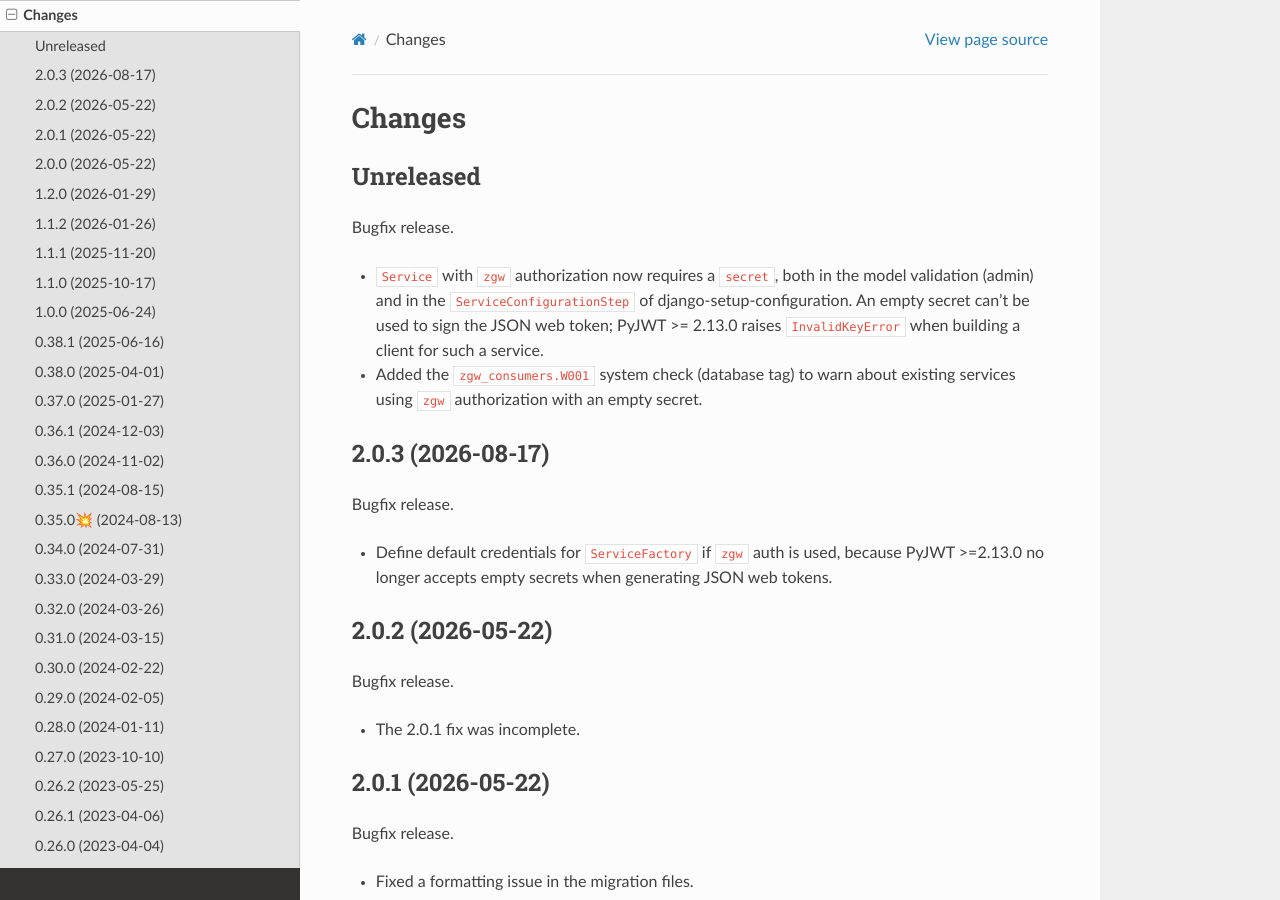
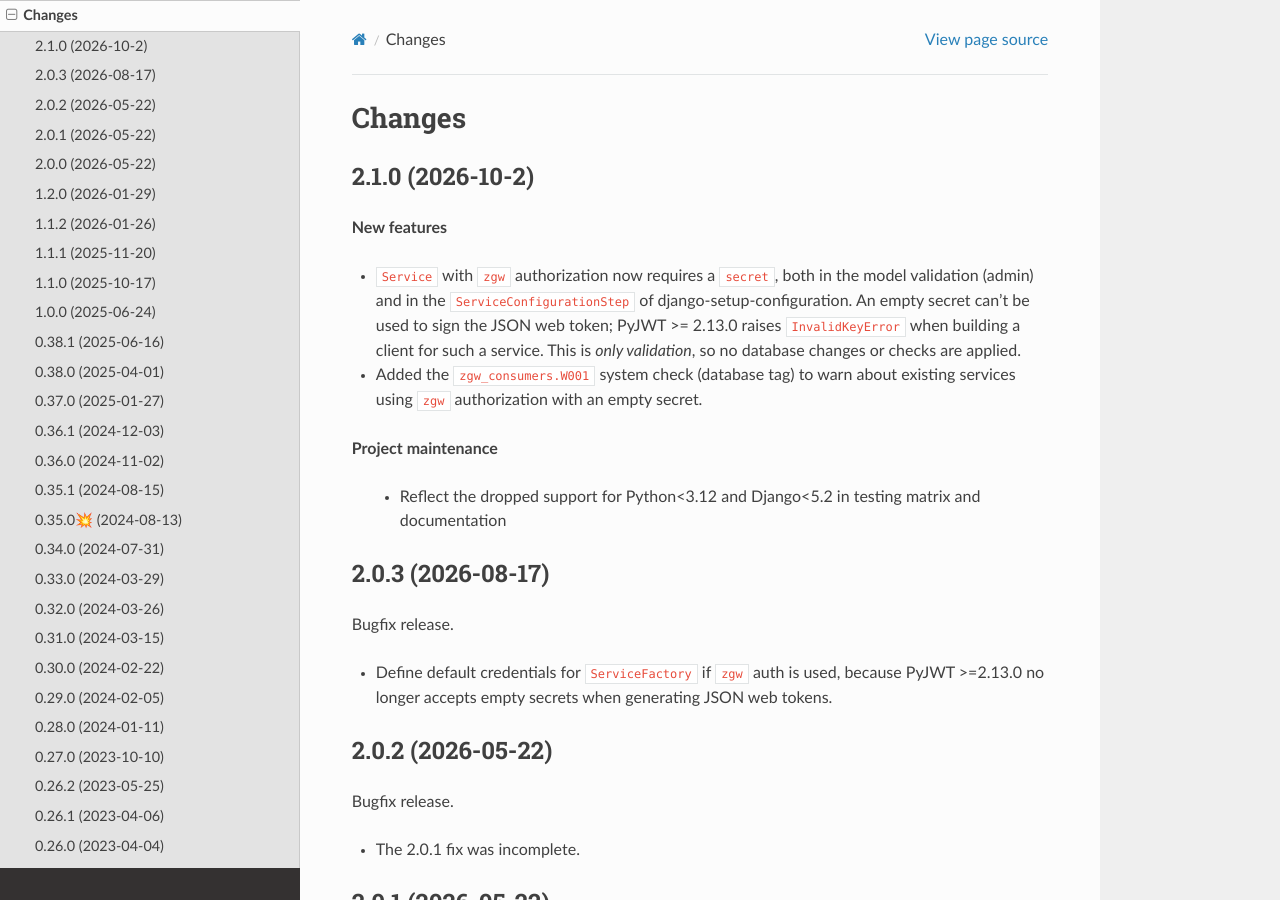
Before and after one commit to maykinmedia/zgw-consumers, a Sphinx documentation site: the page built from docs/changelog.rst, in a window 1280 px wide and 900 px high. Built offline with Sphinx 7.4.7 and the Read the Docs theme 3.1.0, drawn with Linux system fonts in a browser that asks for light colours.

Commit message:
:bookmark: 2.1.0
 **New features**

 * ``Service`` with ``zgw`` authorization now requires a ``secret``, both in the model
   validation (admin) and in the ``ServiceConfigurationStep`` of
   django-setup-configuration. An empty secret can't be used to sign the JSON web
   token; PyJWT >= 2.13.0 raises ``InvalidKeyError`` when building a client for such a
   service.
   This is *only validation*, so no database changes or checks are applied.

 * Added the ``zgw_consumers.W001`` system check (database tag) to warn about existing
   services using ``zgw`` authorization with an empty secret.

**Project maintenance**

 * Reflect the dropped support for Python<3.12 and Django<5.2 in testing matrix
   and documentation

```diff
--- a/CHANGELOG.rst
+++ b/CHANGELOG.rst
@@ -1,18 +1,25 @@
 Changes
 =======
 
-Unreleased
-----------
+2.1.0 (2026-10-2)
+-----------------
 
-Bugfix release.
+**New features**
 
 * ``Service`` with ``zgw`` authorization now requires a ``secret``, both in the model
   validation (admin) and in the ``ServiceConfigurationStep`` of
   django-setup-configuration. An empty secret can't be used to sign the JSON web
   token; PyJWT >= 2.13.0 raises ``InvalidKeyError`` when building a client for such a
   service.
+  This is *only validation*, so no database changes or checks are applied.
+
 * Added the ``zgw_consumers.W001`` system check (database tag) to warn about existing
   services using ``zgw`` authorization with an empty secret.
+
+**Project maintenance**
+
+ * Reflect the dropped support for Python<3.12 and Django<5.2 in testing matrix
+   and documentation
 
 2.0.3 (2026-08-17)
 ------------------
--- a/README.rst
+++ b/README.rst
@@ -5,7 +5,7 @@
 Welcome to ZGW Consumers' documentation!
 ========================================
 
-:Version: 2.0.3
+:Version: 2.1.0
 :Source: https://github.com/maykinmedia/zgw-consumers
 :Keywords: OpenAPI, Zaakgericht Werken, Common Ground, NLX
 
--- a/docs/conf.py
+++ b/docs/conf.py
@@ -25,7 +25,7 @@ copyright = "2022, Maykin Media"
 author = "Maykin Media"
 
 # The full version, including alpha/beta/rc tags
-release = "2.0.3"
+release = "2.1.0"
 
 
 # -- General configuration ---------------------------------------------------
--- a/pyproject.toml
+++ b/pyproject.toml
@@ -4,7 +4,7 @@ build-backend = "setuptools.build_meta"
 
 [project]
 name = "zgw-consumers"
-version = "2.0.3"
+version = "2.1.0"
 description = "Configuration for service (OpenAPI 3 or other) consumers"
 authors = [
     {name = "Maykin Media", email = "support@maykinmedia.nl"}
@@ -92,7 +92,7 @@ markers = [
 ]
 
 [tool.bumpversion]
-current_version = "2.0.3"
+current_version = "2.1.0"
 files = [
     {filename = "pyproject.toml"},
     {filename = "README.rst"},
```
Also changed, not shown: 1 other file.
